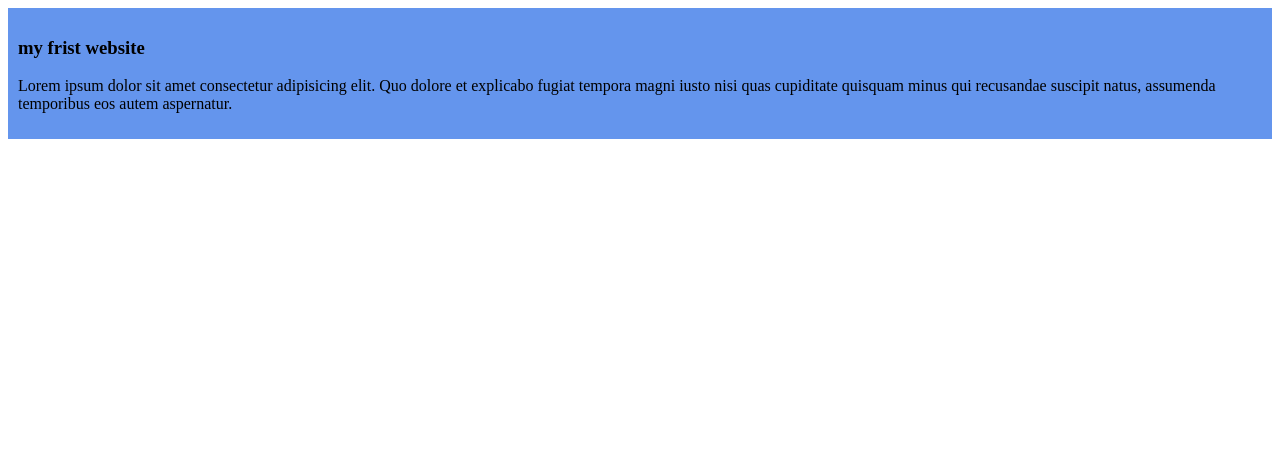
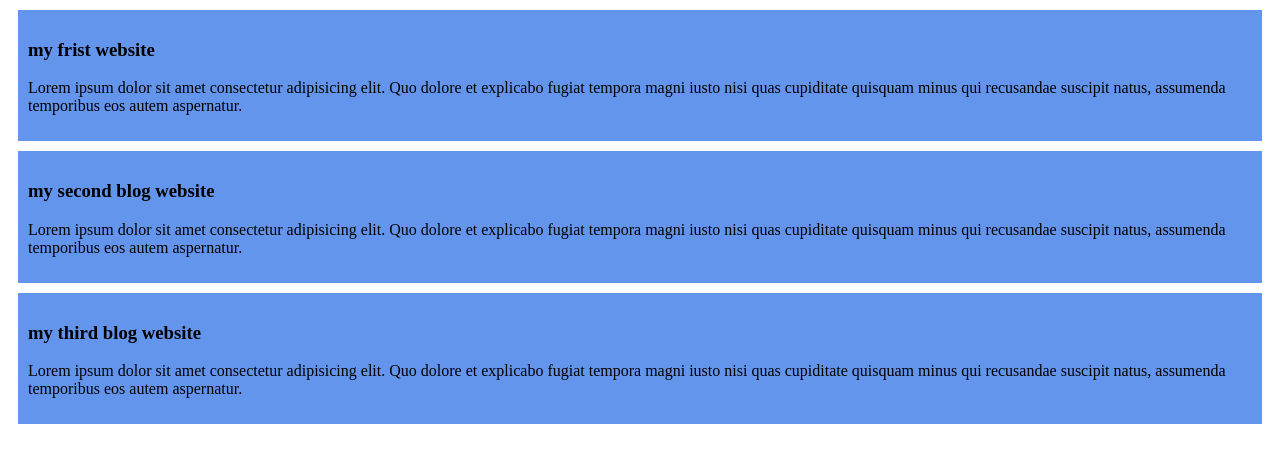
Before and after one commit to ajoyajoy1/always-github-repoo, a plain HTML site: page index.html in a window 1280 px wide. Drawn offline with Linux system fonts and the light colour scheme.

Commit message:
added second and third blog

```diff
--- a/index.html
+++ b/index.html
@@ -11,5 +11,13 @@
         <h3>my frist website</h3>
         <p>Lorem ipsum dolor sit amet consectetur adipisicing elit. Quo dolore et explicabo fugiat tempora magni iusto nisi quas cupiditate quisquam minus qui recusandae suscipit natus, assumenda temporibus eos autem aspernatur.</p>
     </div>
+    <div>
+        <h3>my second blog website</h3>
+        <p>Lorem ipsum dolor sit amet consectetur adipisicing elit. Quo dolore et explicabo fugiat tempora magni iusto nisi quas cupiditate quisquam minus qui recusandae suscipit natus, assumenda temporibus eos autem aspernatur.</p>
+    </div>
+    <div>
+        <h3>my third blog website</h3>
+        <p>Lorem ipsum dolor sit amet consectetur adipisicing elit. Quo dolore et explicabo fugiat tempora magni iusto nisi quas cupiditate quisquam minus qui recusandae suscipit natus, assumenda temporibus eos autem aspernatur.</p>
+    </div>
 </body>
 </html>
--- a/styles/blog.css
+++ b/styles/blog.css
@@ -1,4 +1,5 @@
 div{
     background-color: cornflowerblue;
     padding: 10px;
+    margin: 10px;
 }
```
